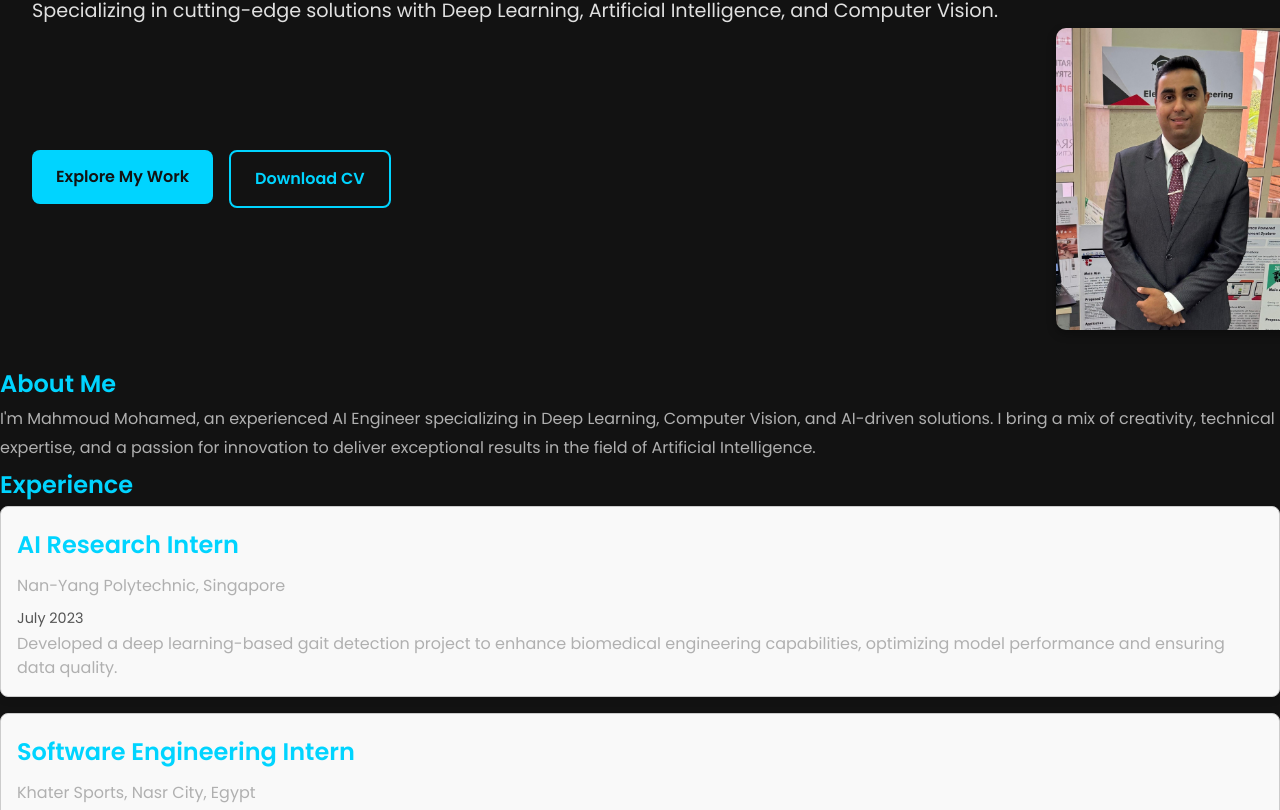
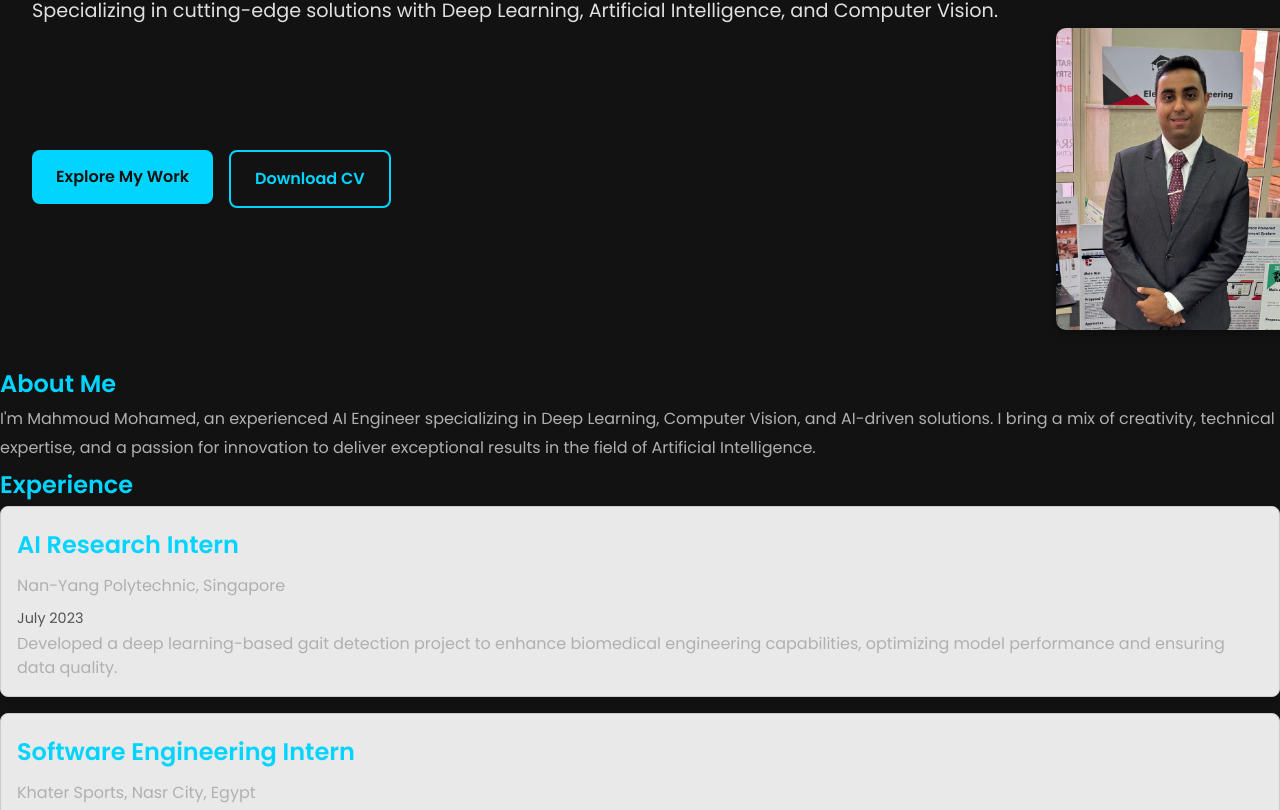
Before and after one commit to DoubleM01/DoubleM, a plain HTML site: page index.html in a window 1280 px wide. Shown: the part 139-949 px from the top of the page. Drawn offline with nearby package versions, Linux system fonts and the light colour scheme.

Commit message:
Update style.css

```diff
--- a/static/css/style.css
+++ b/static/css/style.css
@@ -497,7 +497,7 @@ a:hover {
             box-shadow: 0 8px 12px rgba(0, 0, 0, 0.2);
         }
 
- .experience-gallery {
+.experience-gallery {
             display: flex;
             flex-direction: column;
             gap: 16px;
@@ -508,7 +508,7 @@ a:hover {
             padding: 16px;
             box-shadow: 0 4px 6px rgba(0, 0, 0, 0.1);
             transition: transform 0.3s, box-shadow 0.3s;
-            background-color: #f9f9f9;
+            background-color: #e9e9e9;
         }
         .experience:hover {
             transform: scale(1.02);
```
